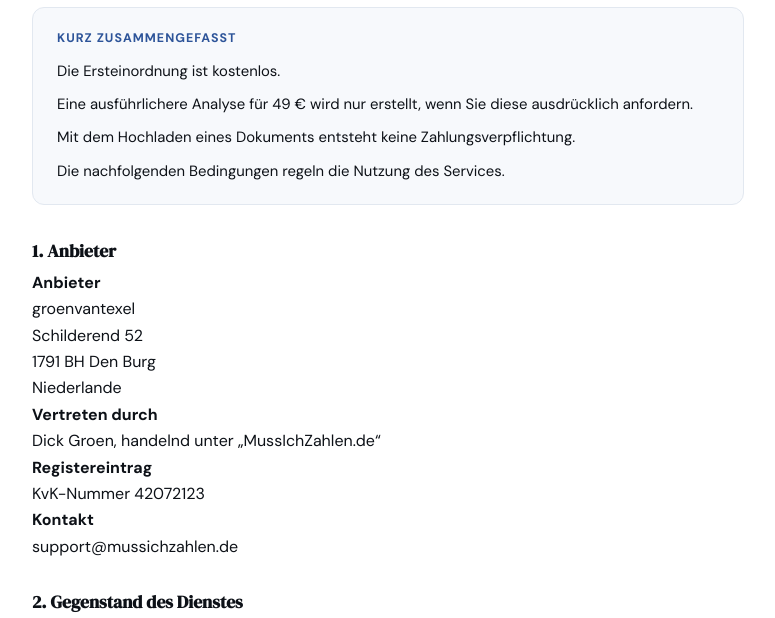
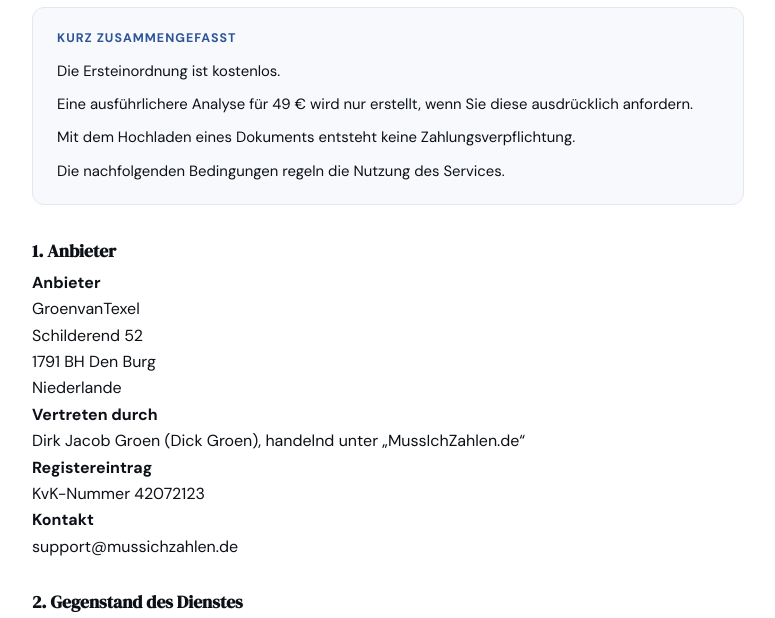
Before and after one commit to DickGroen/mussichzahlen, a website: page public/agb.html in a window 1280 px wide. Shown: the part 180-798 px from the top of the page, without its empty margins (252-1027 px from the left). Drawn offline with Linux system fonts and the light colour scheme.

Commit message:
Correct company name and representative details

```diff
--- a/public/agb.html
+++ b/public/agb.html
@@ -37,13 +37,13 @@
 
     <h2 style="font-size:1.1rem;font-weight:700;margin-top:32px;margin-bottom:8px;">1. Anbieter</h2>
     <p><strong>Anbieter</strong><br>
-groenvantexel<br>
+GroenvanTexel<br>
 Schilderend 52<br>
 1791 BH Den Burg<br>
 Niederlande</p>
 
 <p><strong>Vertreten durch</strong><br>
-Dick Groen, handelnd unter „MussIchZahlen.de“</p>
+Dirk Jacob Groen (Dick Groen), handelnd unter „MussIchZahlen.de“</p>
 
 <p><strong>Registereintrag</strong><br>
 KvK-Nummer 42072123</p>
@@ -83,11 +83,13 @@ KvK-Nummer 42072123</p>
 
 <footer style="border-top:1px solid var(--border,#e5e7eb);padding:24px 0;text-align:center;">
   <div class="container">
+    <p style="font-size:.82rem;color:var(--muted,#6b7280);margin:0 0 10px;line-height:1.6;">MussIchZahlen.de wird betrieben von Dirk Jacob Groen, handelnd unter dem Namen MussIchZahlen, über sein eingetragenes Unternehmen GroenvanTexel (niederländische Handelskammer / KvK: 42072123), Den Burg, Niederlande.</p>
     <p style="font-size:.82rem;color:var(--muted,#6b7280);margin:0;">
       <a href="/impressum.html" style="color:inherit;margin:0 10px;">Impressum</a>
       <a href="/datenschutz.html" style="color:inherit;margin:0 10px;">Datenschutz</a>
       <a href="/agb.html" style="color:inherit;margin:0 10px;">AGB</a>
       <a href="/kontakt.html" style="color:inherit;margin:0 10px;">Kontakt</a>
+      <a href="/ueber-uns.html" style="color:inherit;margin:0 10px;">Über uns</a>
     </p>
   </div>
 </footer>
```
